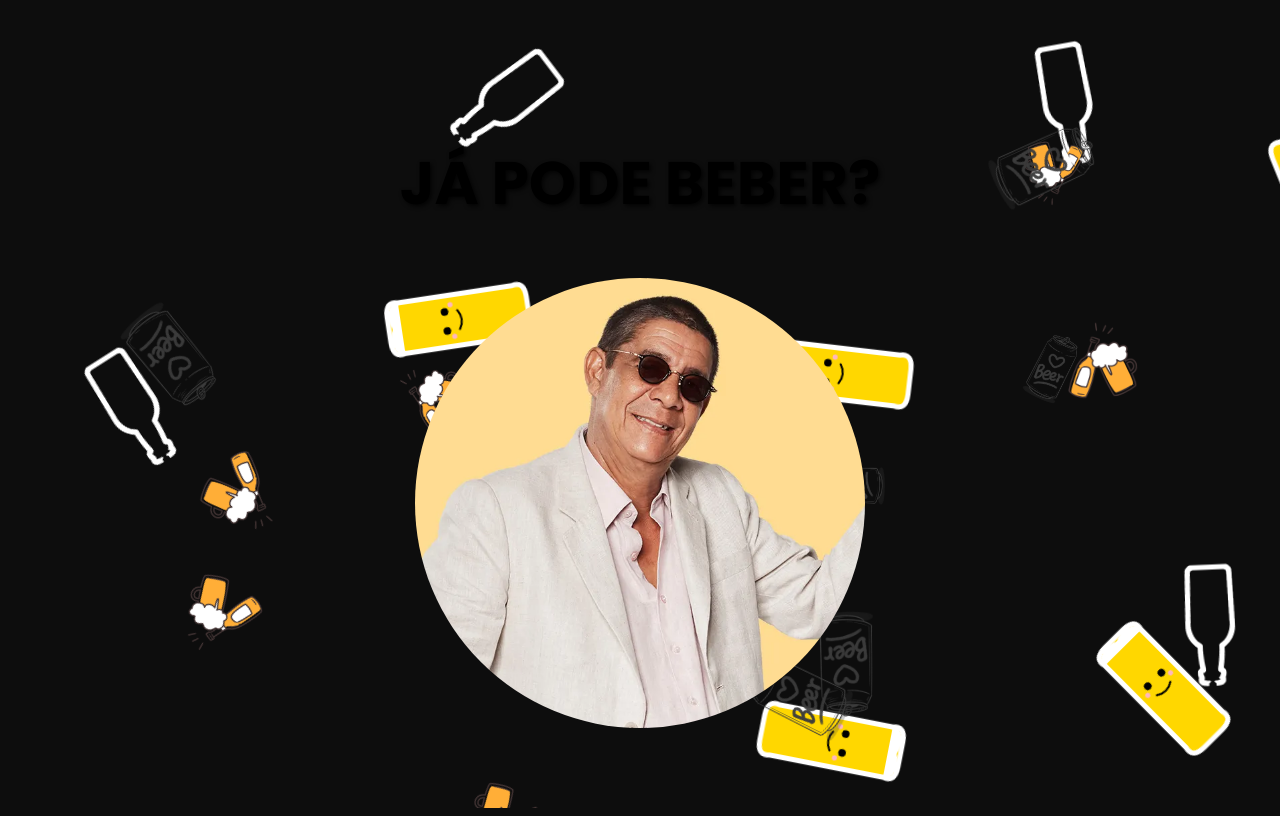
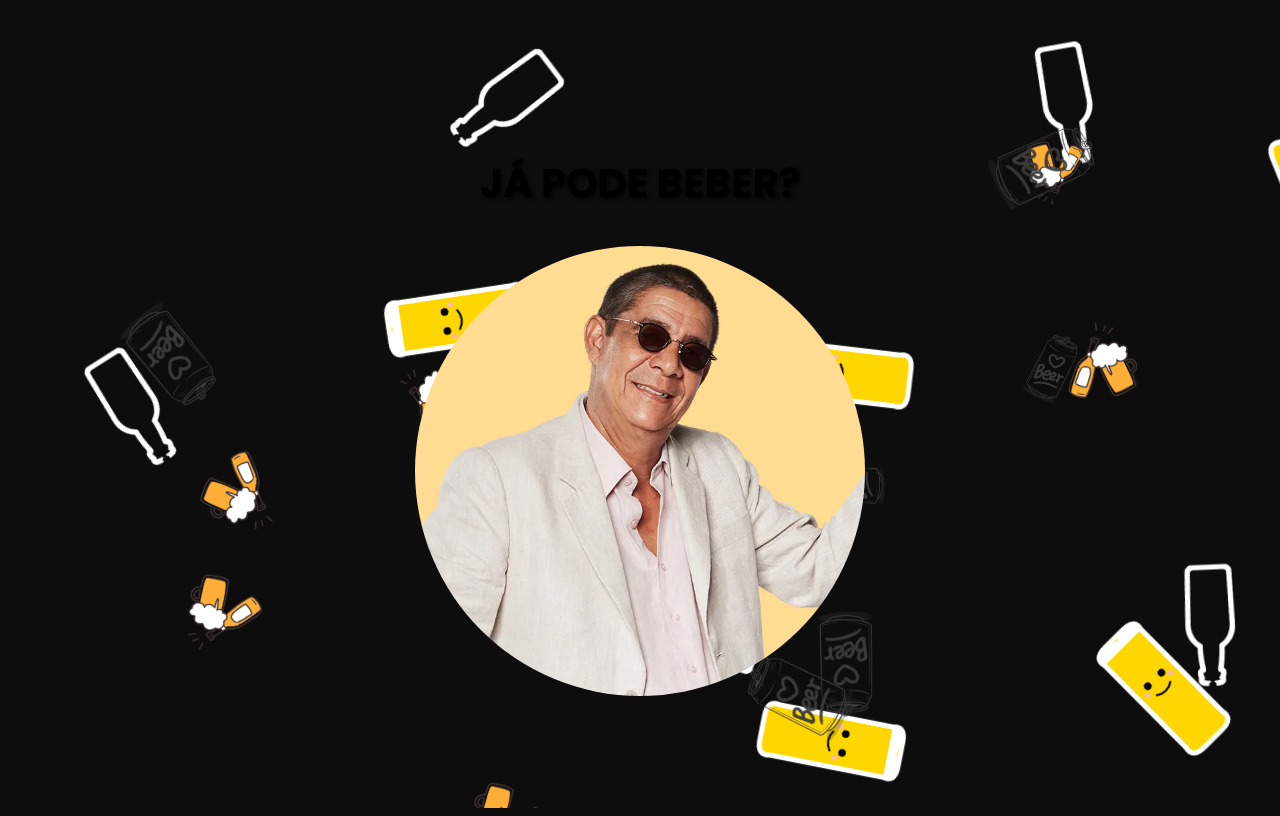
Before and after one commit to fernanduandrade/jah-pod-beber, a Next.js app: page / in a window 1280 px wide. Built offline with nearby package versions, Linux system fonts and the light colour scheme.

Commit message:
fix: adicionar resonsividade em textos

```diff
--- a/app/components/GlowingArrow/index.tsx
+++ b/app/components/GlowingArrow/index.tsx
@@ -10,11 +10,6 @@ export const GlowingArrow = (props: GlowingArrowProps) => {
             <i className="zmdi zmdi-chevron-right"></i>
             <i className="zmdi zmdi-chevron-right"></i>
             <i className="zmdi zmdi-chevron-right"></i>
-            <i className="zmdi zmdi-chevron-right"></i>
-            <i className="zmdi zmdi-chevron-right"></i>
-            <i className="zmdi zmdi-chevron-right"></i>
-            <i className="zmdi zmdi-chevron-right"></i>
-            <i className="zmdi zmdi-chevron-right"></i>
         </div>
     )
 }
--- a/app/components/SparklingText/index.tsx
+++ b/app/components/SparklingText/index.tsx
@@ -39,8 +39,8 @@ export const SparklinText = (props: SparklinTextProps) => {
             fill="#000"
           />
         </svg>
-        <span>{props.text}</span>
-        <span aria-hidden="true">{props.text}</span>
+        <span className="sm:text-[210px] md:text-[150px] text-[110px]">{props.text}</span>
+        <span className="sm:text-[210px] md:text-[150px] text-[110px]" aria-hidden="true">{props.text}</span>
       </a>
     </div>
 
--- a/app/globals.css
+++ b/app/globals.css
@@ -11,7 +11,7 @@
   --background-end-rgb: 255, 255, 255;
   --color: #FFFFFF;
   --shadow: #f08c00;
-  --glare: hsl(0 0% 100% / 0.75);
+  --glare: hsl(0 0% 100% / 0.7E5);
   --font-size: clamp(6rem, 9vw, 6.5rem);
   --transition: 0.2s;
 }
@@ -75,7 +75,6 @@ body {
 .zequinha {
   transition: transform 1.5s ease-in-out;
   border-radius: 50%;
-  max-width: 80vw;
   height: auto;
 }
 
@@ -251,11 +250,11 @@ a svg:nth-of-type(5) {
 }
 
 i::before {
-  margin-right: -10px;
-  font-size: 200px;
+  margin-right: -2px;
   color: transparent;
   -webkit-text-stroke: 0.8px #ffffff;
   animation: glowing 1.2s reverse infinite ease-in-out;
+  @apply: sm:-text[40px] md:text-[80px] text-[200px]
 }
 
 i:nth-child(1)::before {
--- a/app/page.tsx
+++ b/app/page.tsx
@@ -48,13 +48,13 @@ export default function Home() {
         )}
       >
         <div className="flex flex-col items-center text-center">
-          <h1 style={{fontFamily: 'Poppins', textShadow: '2px 2px 4px rgba(0, 0, 0, 0.75)'}} className='text-[60px] sm:text-[60px] md:text-[60px] lg:text-[110px] font-bold text-white z-[120]'>
+          <h1 style={{fontFamily: 'Poppins', textShadow: '2px 2px 4px rgba(0, 0, 0, 0.75)'}} className='text-[40px] sm:text-[60px] md:text-[60px] lg:text-[110px] font-bold text-white z-[120]'>
             JÁ PODE BEBER?
           </h1>
 
           {zequinhaClicked && <Confetti width={userWindow?.width} height={userWindow?.height} />}
 
-          <div className="image-container transform transition-transform duration-300 z-10 flex gap-7"
+          <div className="image-container transform transition-transform duration-300 z-10 flex md:gap-4 gap-7"
             style={{
               width: zequinhaClicked ? "450px" : "",
               height: zequinhaClicked ? "450px" : "",
```
